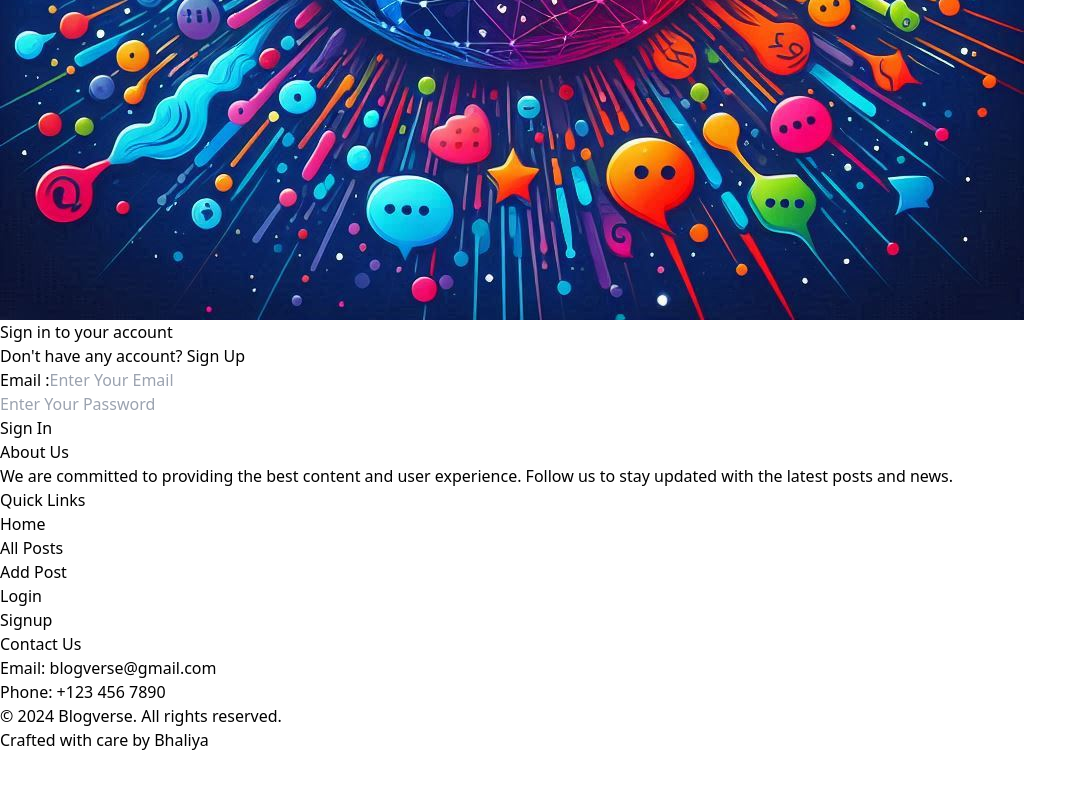
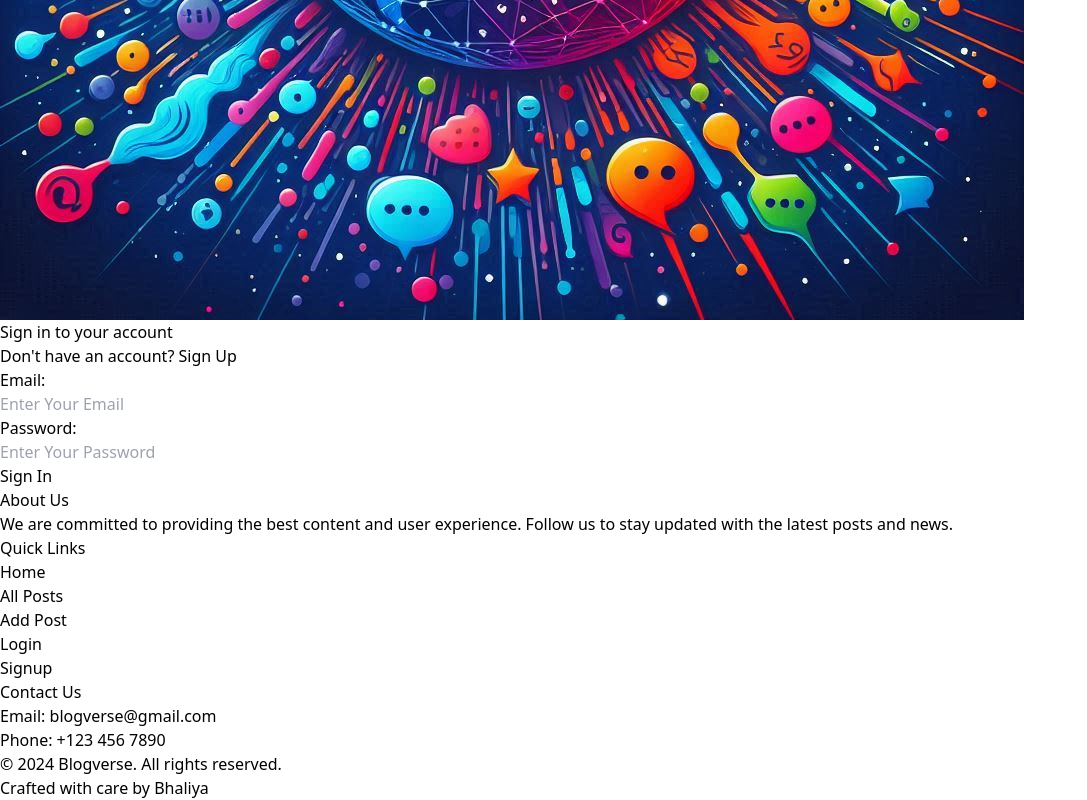
Before and after one commit to jatinspider/BlogVerse, a React (Vite) app: page /login in a window 1280 px wide. Shown: the part 1848-2648 px from the top of the page, without its empty margins (0-1087 px from the left). Before the commit the page ends 2600 px from the top, so only its background shows below. Built offline with nearby package versions, Linux system fonts and the light colour scheme; no server answers.

Commit message:
fixed small issues

```diff
--- a/src/App.jsx
+++ b/src/App.jsx
@@ -26,7 +26,7 @@ function App() {
     <div className='min-h-screen flex flex-wrap content-between bg-[#FDF6F6] '>
       <div className='w-full block'>
         <Header/>
-        <main>
+        <main className='w-full block pt-20'>
           <Outlet></Outlet>
         </main>
         <Footer/>
--- a/src/Store/authSlice.js
+++ b/src/Store/authSlice.js
@@ -15,7 +15,7 @@ const authSlice = createSlice({
         },
         logout : (state)=>{
             state.status = false;
-            state.userData - null;
+            state.userData = null;
 
         }
     }
--- a/src/components/Login.jsx
+++ b/src/components/Login.jsx
@@ -1,15 +1,15 @@
-import React, { useState } from "react";
 import { Link, useNavigate } from "react-router-dom";
 import { login as authLogin } from "../Store/authSlice";
 import { Button, Input, Logo } from "./index";
 import { useDispatch } from "react-redux";
 import authService from "../appwrite/auth";
 import { useForm } from "react-hook-form";
+import { useState } from "react";
 
 function Login() {
   const navigate = useNavigate();
   const dispatch = useDispatch();
-  const { register, handleSubmit } = useForm();
+  const { register, handleSubmit, formState: { errors } } = useForm();
   const [error, setError] = useState("");
 
   const login = async (data) => {
@@ -18,16 +18,17 @@ function Login() {
       const session = await authService.login(data);
       if (session) {
         const userdata = await authService.currentUser();
-        if (userdata) dispatch(authLogin(userdata));
+        if (userdata) dispatch(authLogin({ userData: userdata }));
         navigate("/");
       }
     } catch (error) {
       setError(error.message);
     }
   };
+
   return (
     <div className="flex items-center justify-center w-full">
-      <div className="mx-auto w-full max-w-lg bg-gray-100 roundel-xl p-10 border border-black/10">
+      <div className="mx-auto w-full max-w-lg bg-gray-100 rounded-xl p-10 border border-black/10">
         <div className="mb-2 flex justify-center">
           <span className="inline-block w-full max-w-[100px]">
             <Logo width="100%" />
@@ -37,7 +38,7 @@ function Login() {
           Sign in to your account
         </h2>
         <p className="mt-2 text-center text-base text-black/60">
-                    Don&apos;t have any account?&nbsp;
+          Don&apos;t have an account?&nbsp;
           <Link
             to="/signup"
             className="font-medium text-primary transition-all duration-200 hover:underline"
@@ -48,23 +49,32 @@ function Login() {
         {error && <p className="text-red-600 mt-8 text-center">{error}</p>}
         <form onSubmit={handleSubmit(login)} className="mt-8">
           <div className="space-y-5">
+            <div>
+              <label htmlFor="email" className="block text-sm font-medium text-gray-700">Email:</label>
               <Input
-            label="Email :"
-            placeholder ="Enter Your Email"
-            type ="email"
-            {...register("email",{
-              required: true,
-              validate : {
-                matchPatern : (value)=> /^\w+([.-]?\w+)*@\w+([.-]?\w+)*(\.\w{2,3})+$/.test(value) || "Email address must be a valid address",
-
+                id="email"
+                placeholder="Enter Your Email"
+                type="email"
+                {...register("email", {
+                  required: "Email is required",
+                  pattern: {
+                    value: /^\w+([.-]?\w+)*@\w+([.-]?\w+)*(\.\w{2,3})+$/,
+                    message: "Email address must be a valid address"
                   }
-            })}/>
+                })}
+              />
+              {errors.email && <p className="text-red-600">{errors.email.message}</p>}
+            </div>
+            <div>
+              <label htmlFor="password" className="block text-sm font-medium text-gray-700">Password:</label>
               <Input
-            lable = "Password :"
-            placeholder = "Enter Your Password"
-            type = "password"
-            {...register("password" , {required : true})}
+                id="password"
+                placeholder="Enter Your Password"
+                type="password"
+                {...register("password", { required: "Password is required" })}
               />
+              {errors.password && <p className="text-red-600">{errors.password.message}</p>}
+            </div>
             <Button type="submit" className='w-full'>Sign In</Button>
           </div>
         </form>
--- a/src/pages/Home.jsx
+++ b/src/pages/Home.jsx
@@ -2,44 +2,72 @@ import React, { useEffect, useState } from "react";
 import appwriteService from "../appwrite/config";
 import { Container, PostCard } from "../components";
 import { useSelector } from "react-redux";
+import { Link} from "react-router-dom";
 function Home() {
   const [posts, setPosts] = useState([]);
+  const [error, setError] = useState(null);
   const userData = useSelector((state) => state.auth.userData);
+
   useEffect(() => {
-    appwriteService.getAllPosts([]).then((posts) => {
-      if (posts) {
-        const usersPosts = posts.documents.filter(
-          (post) => post.userId === userData?.$id
-        );
-        setPosts(usersPosts);
+    const fetchPosts = async () => {
+      if (!userData) {
+        setPosts([]);
+        return;
       }
-    });
-  }, [ userData]);
 
-  if (posts.length === 0) {
+      try {
+        const postsResponse = await appwriteService.getAllPosts([]);
+        if (postsResponse) {
+          const usersPosts = postsResponse.documents.filter(
+            (post) => post.userId === userData.$id
+          );
+          setPosts(usersPosts);
+        }
+      } catch (err) {
+        console.error("Error fetching posts:", err);
+        setError(err.message || "Failed to fetch posts.");
+      }
+    };
+
+    fetchPosts();
+  }, [userData]);
+
+  if (!userData) {
     return (
       <div className="w-full py-8 mt-4 text-center">
         <Container>
           <div className="flex flex-wrap">
             <div className="p-2 w-full">
-              <h1 className="text-2xl font-bold hover:text-gray-500">
-                Login to read posts
-              </h1>
+          <Link
+            to="/login"
+            className="text-2xl text-[#C5001A] font-bold hover:text-gray-500 cursor-pointer"
+          >Login to read posts
+          </Link>
+
             </div>
           </div>
         </Container>
       </div>
     );
   }
+
   return (
     <div className="w-full py-8">
       <Container>
-      <div className="columns-1 sm:columns-2 md:columns-3  gap-4">
-          {posts.map((post) => (
-            <div key={post.$id} className="break-inside-avoid mb-4 bg-white shadow-lg rounded-lg overflow-hidden">
-              <PostCard {...post} />
-            </div>
-          ))}
+        {error && <div className="text-red-500">{error}</div>}
+        <div className="columns-1 sm:columns-2 md:columns-3 gap-4">
+          {posts.length === 0 ? (
+            <div className="w-full text-center">No posts available.</div>
+          ) : (
+            posts.map((post) => (
+              <div
+                key={post.$id}
+                className="break-inside-avoid mb-4 bg-white shadow-lg rounded-lg overflow-hidden"
+              >
+                <PostCard {...post} />
+              </div>
+            ))
+          )}
         </div>
       </Container>
     </div>
```
Also changed, not shown: 1 other file (tests, documents, lock files or other folders). Lines whose indentation alone changed are shown as unchanged.
